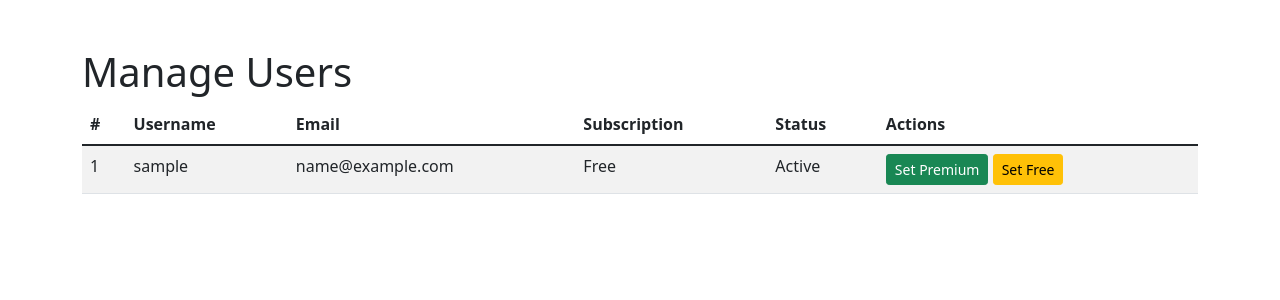
After one commit to parsapardak/FILMPLATFORM, a Django app: page /manage-users/ in a window 1280 px wide. The commit adds this page. Shown: the top 300 px of the page. Run offline with Django 5.2, Linux system fonts and the light colour scheme; the visitor is signed in with stand-in values (Sample User, id 1); data comes from the database, SQL or seed files in the repository.

Commit message:
backfull

```diff
--- a/main/models.py
+++ b/main/models.py
@@ -85,15 +85,15 @@ class Watchlist(models.Model):
 
 
 
+from django.db.models.signals import post_save
+from django.dispatch import receiver
 from django.contrib.auth.models import User
-from django.db import models
 
 class Subscription(models.Model):
     TYPE_CHOICES = [
         ('Free', 'Free'),
         ('Premium', 'Premium'),
     ]
-
     user = models.OneToOneField(User, on_delete=models.CASCADE, related_name='subscription')
     type = models.CharField(max_length=50, choices=TYPE_CHOICES, default='Free')
     start_date = models.DateField(auto_now_add=True)
@@ -102,3 +102,9 @@ class Subscription(models.Model):
 
     def __str__(self):
         return f"{self.user.username} - {self.type}"
+
+# ایجاد اشتراک پیش‌فرض برای کاربران جدید
+@receiver(post_save, sender=User)
+def create_subscription_for_new_user(sender, instance, created, **kwargs):
+    if created:
+        Subscription.objects.get_or_create(user=instance, defaults={'type': 'Free'})
--- a/main/templates/main/home.html
+++ b/main/templates/main/home.html
@@ -85,6 +85,7 @@
                         <li><a class="dropdown-item" href="/admin/main/actor/">Manage Actors</a></li>
                         <li><a class="dropdown-item" href="/admin/main/director/">Manage Directors</a></li>
                         <li><a class="dropdown-item" href="/admin/">Django Admin Panel</a></li>
+                        <li><a class="dropdown-item" href="{% url 'manage_users' %}">Manage Users</a></li>
                     </ul>
                 </li>
                 {% endif %}
--- /dev/null
+++ b/main/templates/main/manage_users.html
@@ -0,0 +1,45 @@
+<!DOCTYPE html>
+<html lang="en">
+<head>
+    <meta charset="UTF-8">
+    <meta name="viewport" content="width=device-width, initial-scale=1.0">
+    <title>Manage Users</title>
+    <link rel="stylesheet" href="https://cdn.jsdelivr.net/npm/bootstrap@5.1.3/dist/css/bootstrap.min.css">
+</head>
+<body>
+    <div class="container mt-5">
+        <h1>Manage Users</h1>
+        <table class="table table-striped">
+            <thead>
+                <tr>
+                    <th>#</th>
+                    <th>Username</th>
+                    <th>Email</th>
+                    <th>Subscription</th>
+                    <th>Status</th>
+                    <th>Actions</th>
+                </tr>
+            </thead>
+            <tbody>
+                {% for user in users %}
+                <tr>
+                    <td>{{ forloop.counter }}</td>
+                    <td>{{ user.username }}</td>
+                    <td>{{ user.email }}</td>
+                    <td>{{ user.subscription }}</td>
+                    <td>{{ user.status }}</td>
+                    <td>
+                        <a href="{% url 'change_subscription' user.id 'Premium' %}" class="btn btn-sm btn-success">Set Premium</a>
+                        <a href="{% url 'change_subscription' user.id 'Free' %}" class="btn btn-sm btn-warning">Set Free</a>
+                    </td>
+                </tr>
+                {% empty %}
+                <tr>
+                    <td colspan="6" class="text-center">No users found.</td>
+                </tr>
+                {% endfor %}
+            </tbody>
+        </table>
+    </div>
+</body>
+</html>
--- a/main/urls.py
+++ b/main/urls.py
@@ -15,12 +15,13 @@ urlpatterns = [
     path('watchlist/', views.watchlist, name='watchlist'),
     path('add-to-watchlist/<int:movie_id>/', views.add_to_watchlist, name='add_to_watchlist'),
     path('remove-from-watchlist/<int:movie_id>/', views.remove_from_watchlist, name='remove_from_watchlist'),
-    path('profile/', views.user_profile, name='user_profile'),  # مسیر پروفایل
+    path('profile/', views.user_profile, name='user_profile'),
     path('reports/', views.reports, name='reports'),
     path('search/', views.search, name='search'),
     path('accounts/login/', auth_views.LoginView.as_view(template_name='registration/login.html'), name='login'),
     path('accounts/logout/', auth_views.LogoutView.as_view(), name='logout'),
-    path('user-list/', views.user_list, name='user_list'),
-    path('change-subscription/<int:user_id>/<str:new_type>/', views.change_subscription, name='change_subscription'),
-
+    # مسیرهای مدیریت کاربران (در صورت نیاز)
+    path('user-list/', views.user_list, name='user_list'),  # لیست کاربران
+    path('change-subscription/<int:user_id>/<str:new_type>/', views.change_subscription, name='change_subscription'),  # تغییر نوع اشتراک
+    path('manage-users/', views.manage_users, name='manage_users'),  # مدیریت کاربران
 ]
--- a/main/views.py
+++ b/main/views.py
@@ -47,6 +47,7 @@ def add_actor(request):
     else:
         form = ActorForm()
     return render(request, 'main/add_actor.html', {'form': form})
+
 
 
 
@@ -314,3 +315,42 @@ def user_list(request):
             'id': user.id,
         })
     return render(request, 'main/user_list.html', {'users': user_data})
+
+from django.shortcuts import render, get_object_or_404, redirect
+from django.contrib.auth.models import User
+from django.contrib.auth.decorators import user_passes_test
+from .models import Subscription
+
+# لیست کاربران برای مدیریت توسط سوپریوزر
+@user_passes_test(lambda u: u.is_superuser)
+def manage_users(request):
+    users = User.objects.all()
+    user_data = []
+
+    for user in users:
+        # بررسی وجود اشتراک برای کاربر
+        subscription = Subscription.objects.filter(user=user).first()
+        subscription_type = subscription.type if subscription else "Free"
+        status = "Active" if user.is_active else "Inactive"
+
+        user_data.append({
+            'id': user.id,
+            'username': user.username,
+            'email': user.email,
+            'subscription': subscription_type,
+            'status': status,
+        })
+
+    return render(request, 'main/manage_users.html', {'users': user_data})
+
+# تغییر اشتراک کاربر
+@user_passes_test(lambda u: u.is_superuser)
+def change_subscription(request, user_id, new_type):
+    user = get_object_or_404(User, id=user_id)
+
+    # ایجاد اشتراک در صورت عدم وجود
+    subscription, created = Subscription.objects.get_or_create(user=user)
+    subscription.type = new_type
+    subscription.save()
+
+    return redirect('manage_users')
```
Also changed, not shown: main/admin.py (+45 -26 lines). Lines whose indentation alone changed are shown as unchanged.
